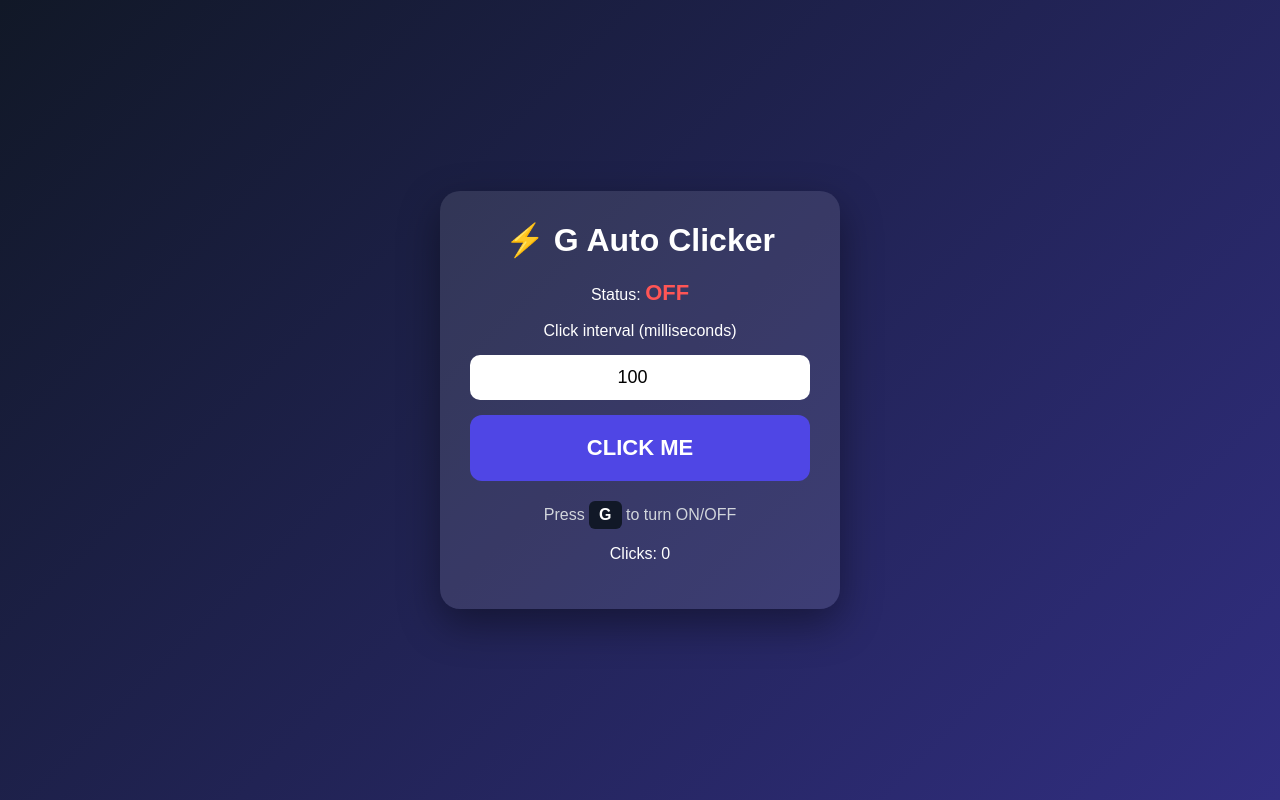
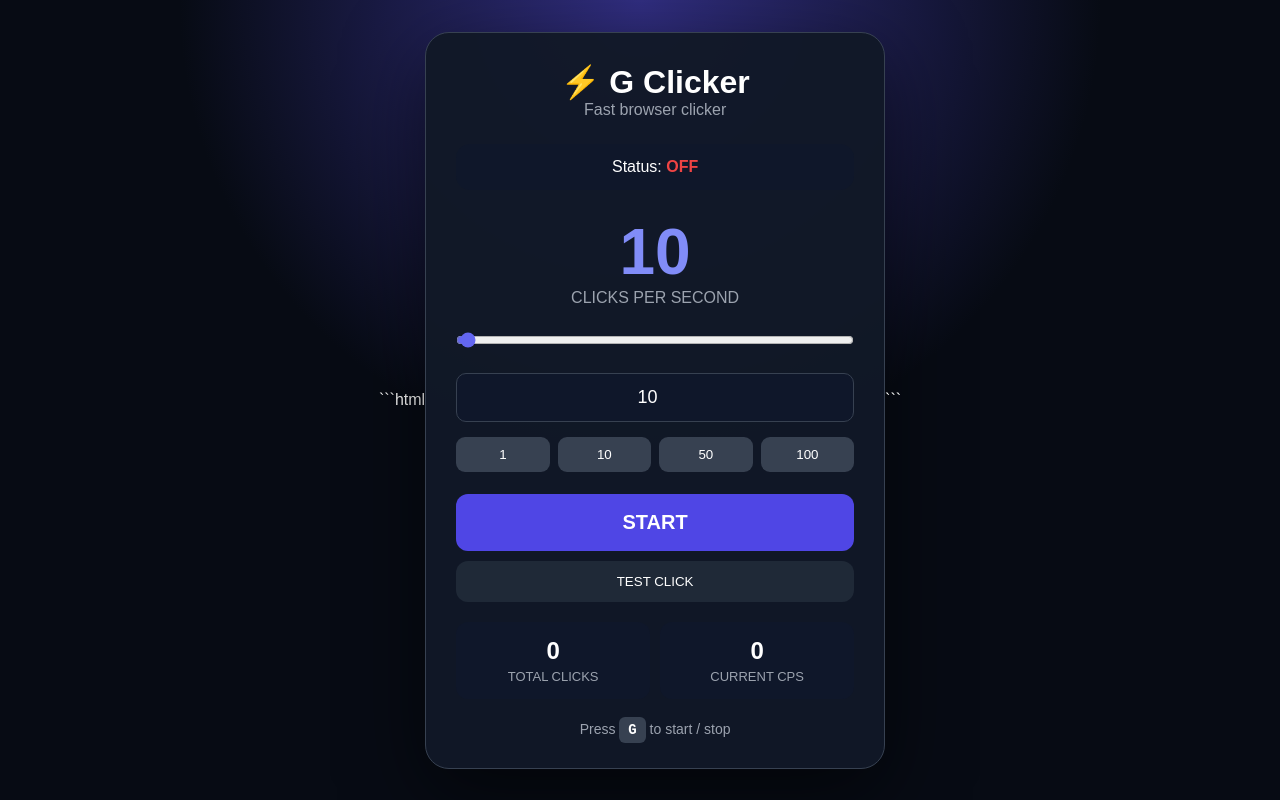
Before and after one commit to lalshaya34-lgtm/chrome-auto, a plain HTML site: page index.html in a window 1280 px wide. Drawn offline with Linux system fonts and the light colour scheme.

Commit message:
index.html

````diff
--- a/index.html
+++ b/index.html
@@ -1,9 +1,10 @@
+```html
 <!DOCTYPE html>
 <html lang="en">
 <head>
 <meta charset="UTF-8">
 <meta name="viewport" content="width=device-width, initial-scale=1.0">
-<title>G Auto Clicker</title>
+<title>G Clicker</title>
 
 <style>
     * {
@@ -16,73 +17,173 @@
         display: flex;
         justify-content: center;
         align-items: center;
-        background: linear-gradient(135deg, #111827, #312e81);
         font-family: Arial, sans-serif;
         color: white;
+        background:
+            radial-gradient(circle at top, #312e81, transparent 45%),
+            #070b14;
     }
 
     .app {
-        width: 90%;
-        max-width: 400px;
+        width: 92%;
+        max-width: 460px;
         padding: 30px;
-        background: rgba(255,255,255,0.1);
-        border-radius: 20px;
-        text-align: center;
-        box-shadow: 0 15px 40px rgba(0,0,0,0.4);
+        background: rgba(17, 24, 39, .96);
+        border: 1px solid #374151;
+        border-radius: 24px;
+        box-shadow: 0 25px 80px rgba(0,0,0,.55);
     }
 
-    h1 {
-        margin-top: 0;
+    .title {
+        text-align: center;
+        font-size: 32px;
+        font-weight: 800;
+    }
+
+    .subtitle {
+        text-align: center;
+        color: #9ca3af;
+        margin-bottom: 25px;
+    }
+
+    .status {
+        text-align: center;
+        padding: 14px;
+        background: #0f172a;
+        border-radius: 14px;
+        margin-bottom: 25px;
     }
 
     #status {
-        font-size: 22px;
+        color: #ef4444;
         font-weight: bold;
-        color: #ff5555;
     }
 
     #status.on {
-        color: #4ade80;
+        color: #22c55e;
     }
 
-    input {
+    .cps {
+        text-align: center;
+    }
+
+    #cpsValue {
+        font-size: 64px;
+        font-weight: 900;
+        color: #818cf8;
+    }
+
+    .label {
+        color: #9ca3af;
+    }
+
+    input[type="range"] {
         width: 100%;
-        padding: 12px;
-        margin: 15px 0;
-        border: none;
+        margin: 25px 0;
+        accent-color: #6366f1;
+    }
+
+    #cpsInput {
+        width: 100%;
+        padding: 13px;
+        border: 1px solid #374151;
         border-radius: 10px;
+        background: #0f172a;
+        color: white;
         font-size: 18px;
         text-align: center;
     }
 
-    #clickButton {
+    .presets {
+        display: grid;
+        grid-template-columns: repeat(4, 1fr);
+        gap: 8px;
+        margin-top: 15px;
+    }
+
+    .preset {
+        padding: 10px 5px;
+        border: 0;
+        border-radius: 9px;
+        background: #374151;
+        color: white;
+        cursor: pointer;
+    }
+
+    .preset:hover {
+        background: #4b5563;
+    }
+
+    .main-button {
         width: 100%;
-        padding: 20px;
-        border: none;
+        margin-top: 22px;
+        padding: 17px;
+        border: 0;
         border-radius: 12px;
         background: #4f46e5;
         color: white;
-        font-size: 22px;
+        font-size: 20px;
         font-weight: bold;
         cursor: pointer;
     }
 
-    #clickButton:hover {
+    .main-button:hover {
         background: #6366f1;
     }
 
-    .info {
-        margin-top: 20px;
-        color: #d1d5db;
+    .main-button.running {
+        background: #dc2626;
     }
 
-    .key {
-        display: inline-block;
-        padding: 5px 10px;
-        background: #111827;
+    .test-button {
+        width: 100%;
+        margin-top: 10px;
+        padding: 13px;
+        border: 0;
+        border-radius: 12px;
+        background: #1f2937;
+        color: white;
+        cursor: pointer;
+    }
+
+    .stats {
+        display: grid;
+        grid-template-columns: 1fr 1fr;
+        gap: 10px;
+        margin-top: 20px;
+    }
+
+    .stat {
+        padding: 15px;
+        text-align: center;
+        background: #0f172a;
+        border-radius: 12px;
+    }
+
+    .stat-number {
+        font-size: 24px;
+        font-weight: bold;
+    }
+
+    .stat-label {
+        color: #9ca3af;
+        font-size: 13px;
+        margin-top: 4px;
+    }
+
+    .shortcut {
+        text-align: center;
+        margin-top: 22px;
+        color: #9ca3af;
+        font-size: 14px;
+    }
+
+    kbd {
+        padding: 5px 9px;
         border-radius: 6px;
+        background: #374151;
+        color: white;
         font-weight: bold;
-        color: white;
     }
 </style>
 </head>
@@ -91,36 +192,77 @@
 
 <div class="app">
 
-    <h1>⚡ G Auto Clicker</h1>
+    <div class="title">⚡ G Clicker</div>
 
-    <p>
+    <div class="subtitle">
+        Fast browser clicker
+    </div>
+
+    <div class="status">
         Status:
         <span id="status">OFF</span>
-    </p>
+    </div>
 
-    <label>
-        Click interval (milliseconds)
-    </label>
+    <div class="cps">
 
-    <input
-        id="speed"
-        type="number"
-        value="100"
-        min="10"
-        step="10"
-    >
+        <div id="cpsValue">10</div>
 
-    <button id="clickButton">
-        CLICK ME
+        <div class="label">
+            CLICKS PER SECOND
+        </div>
+
+        <input
+            id="cpsSlider"
+            type="range"
+            min="1"
+            max="1000"
+            value="10"
+        >
+
+        <input
+            id="cpsInput"
+            type="number"
+            min="1"
+            max="1000"
+            value="10"
+        >
+
+    </div>
+
+    <div class="presets">
+
+        <button class="preset" data-cps="1">1</button>
+        <button class="preset" data-cps="10">10</button>
+        <button class="preset" data-cps="50">50</button>
+        <button class="preset" data-cps="100">100</button>
+
+    </div>
+
+    <button id="toggle" class="main-button">
+        START
     </button>
 
-    <div class="info">
-        Press <span class="key">G</span> to turn ON/OFF
+    <button id="test" class="test-button">
+        TEST CLICK
+    </button>
+
+    <div class="stats">
+
+        <div class="stat">
+            <div id="clicks" class="stat-number">0</div>
+            <div class="stat-label">TOTAL CLICKS</div>
+        </div>
+
+        <div class="stat">
+            <div id="actualCps" class="stat-number">0</div>
+            <div class="stat-label">CURRENT CPS</div>
+        </div>
+
     </div>
 
-    <p>
-        Clicks: <span id="clickCount">0</span>
-    </p>
+    <div class="shortcut">
+        Press <kbd>G</kbd> to start / stop
+    </div>
 
 </div>
 
@@ -128,14 +270,66 @@
 
 let running = false;
 let timer = null;
-let clicks = 0;
 
-const button = document.getElementById("clickButton");
+let totalClicks = 0;
+let clicksThisSecond = 0;
+
 const status = document.getElementById("status");
-const speed = document.getElementById("speed");
-const clickCount = document.getElementById("clickCount");
+const toggle = document.getElementById("toggle");
 
-function startClicker() {
+const cpsSlider = document.getElementById("cpsSlider");
+const cpsInput = document.getElementById("cpsInput");
+const cpsValue = document.getElementById("cpsValue");
+
+const clicksDisplay = document.getElementById("clicks");
+const actualCpsDisplay = document.getElementById("actualCps");
+
+const testButton = document.getElementById("test");
+
+function getCPS() {
+
+    let value = Number(cpsInput.value);
+
+    if (!Number.isFinite(value)) {
+        value = 10;
+    }
+
+    return Math.max(1, Math.min(1000, Math.round(value)));
+}
+
+function setCPS(value) {
+
+    value = Math.max(1, Math.min(1000, Math.round(Number(value))));
+
+    cpsSlider.value = value;
+    cpsInput.value = value;
+    cpsValue.textContent = value;
+
+    if (running) {
+        restart();
+    }
+}
+
+function performClick() {
+
+    totalClicks++;
+    clicksThisSecond++;
+
+    clicksDisplay.textContent =
+        totalClicks.toLocaleString();
+
+    /*
+      This generates the click inside this webpage.
+    */
+    testButton.dispatchEvent(
+        new MouseEvent("click", {
+            bubbles: true,
+            cancelable: true
+        })
+    );
+}
+
+function start() {
 
     if (running) return;
 
@@ -144,19 +338,21 @@ function startClicker() {
     status.textContent = "ON";
     status.classList.add("on");
 
-    let interval = Number(speed.value);
+    toggle.textContent = "STOP";
+    toggle.classList.add("running");
 
-    if (interval < 10) {
-        interval = 10;
-        speed.value = 10;
-    }
+    const cps = getCPS();
 
-    timer = setInterval(function() {
-        button.click();
-    }, interval);
+    /*
+      Browsers limit timer precision at very high speeds.
+      The requested CPS is still used as the target.
+    */
+    const interval = Math.max(1, 1000 / cps);
+
+    timer = setInterval(performClick, interval);
 }
 
-function stopClicker() {
+function stop() {
 
     running = false;
 
@@ -165,49 +361,76 @@ function stopClicker() {
 
     status.textContent = "OFF";
     status.classList.remove("on");
+
+    toggle.textContent = "START";
+    toggle.classList.remove("running");
+
+    actualCpsDisplay.textContent = "0";
+}
+
+function restart() {
+
+    if (!running) return;
+
+    stop();
+    start();
 }
 
 function toggleClicker() {
 
     if (running) {
-        stopClicker();
+        stop();
     } else {
-        startClicker();
+        start();
     }
 }
 
-/* Count clicks */
-button.addEventListener("click", function() {
+toggle.addEventListener("click", toggleClicker);
 
-    clicks++;
+testButton.addEventListener("click", function() {
+    // Test button itself doesn't start the clicker.
+});
 
-    clickCount.textContent = clicks;
+cpsSlider.addEventListener("input", function() {
+    setCPS(this.value);
+});
+
+cpsInput.addEventListener("change", function() {
+    setCPS(this.value);
+});
+
+document.querySelectorAll(".preset").forEach(function(button) {
+
+    button.addEventListener("click", function() {
+        setCPS(this.dataset.cps);
+    });
 
 });
 
-/* G key = ON/OFF */
+/* G = start / stop */
 document.addEventListener("keydown", function(event) {
 
     if (
         event.key.toLowerCase() === "g" &&
-        document.activeElement !== speed
+        document.activeElement !== cpsInput
     ) {
+        event.preventDefault();
         toggleClicker();
     }
 
 });
 
-/* Update speed while running */
-speed.addEventListener("change", function() {
+/* Measure actual browser click rate */
+setInterval(function() {
 
-    if (running) {
-        stopClicker();
-        startClicker();
-    }
+    actualCpsDisplay.textContent = clicksThisSecond;
 
-});
+    clicksThisSecond = 0;
+
+}, 1000);
 
 </script>
 
 </body>
 </html>
+```
````
